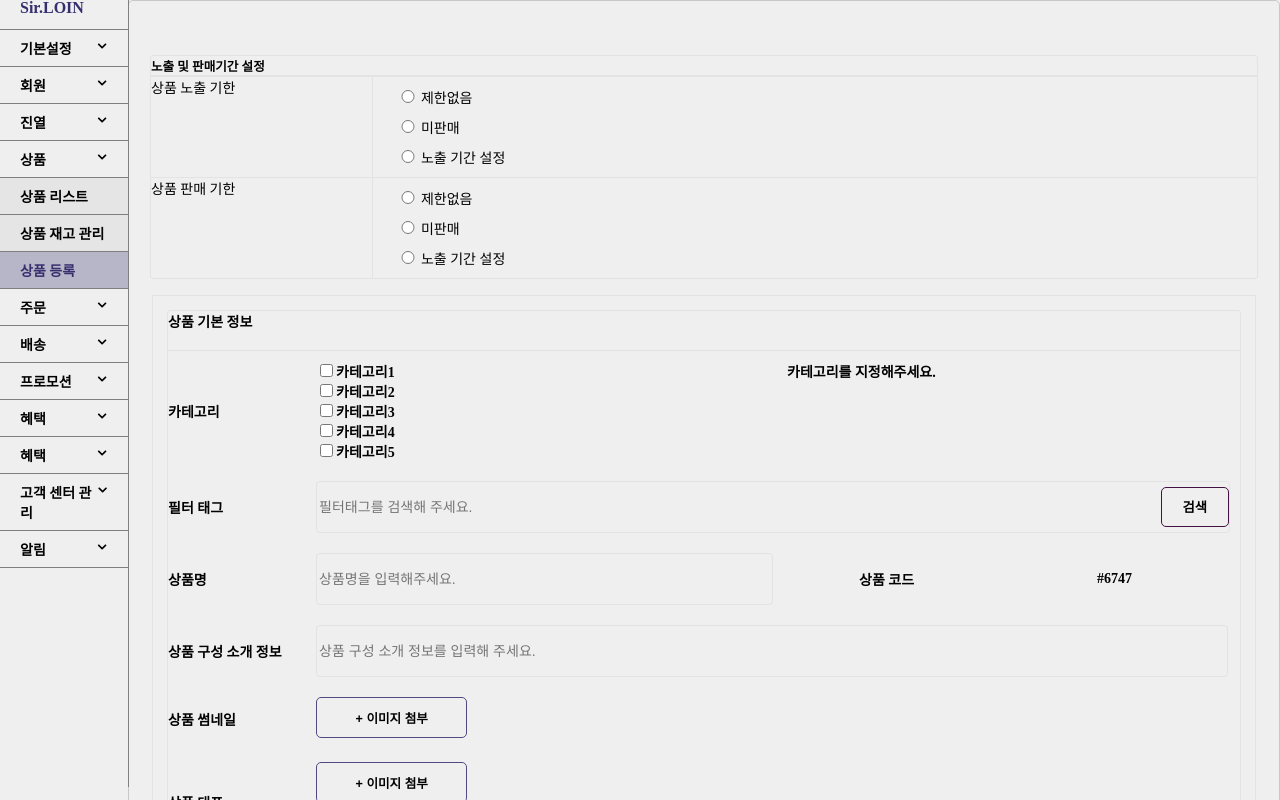
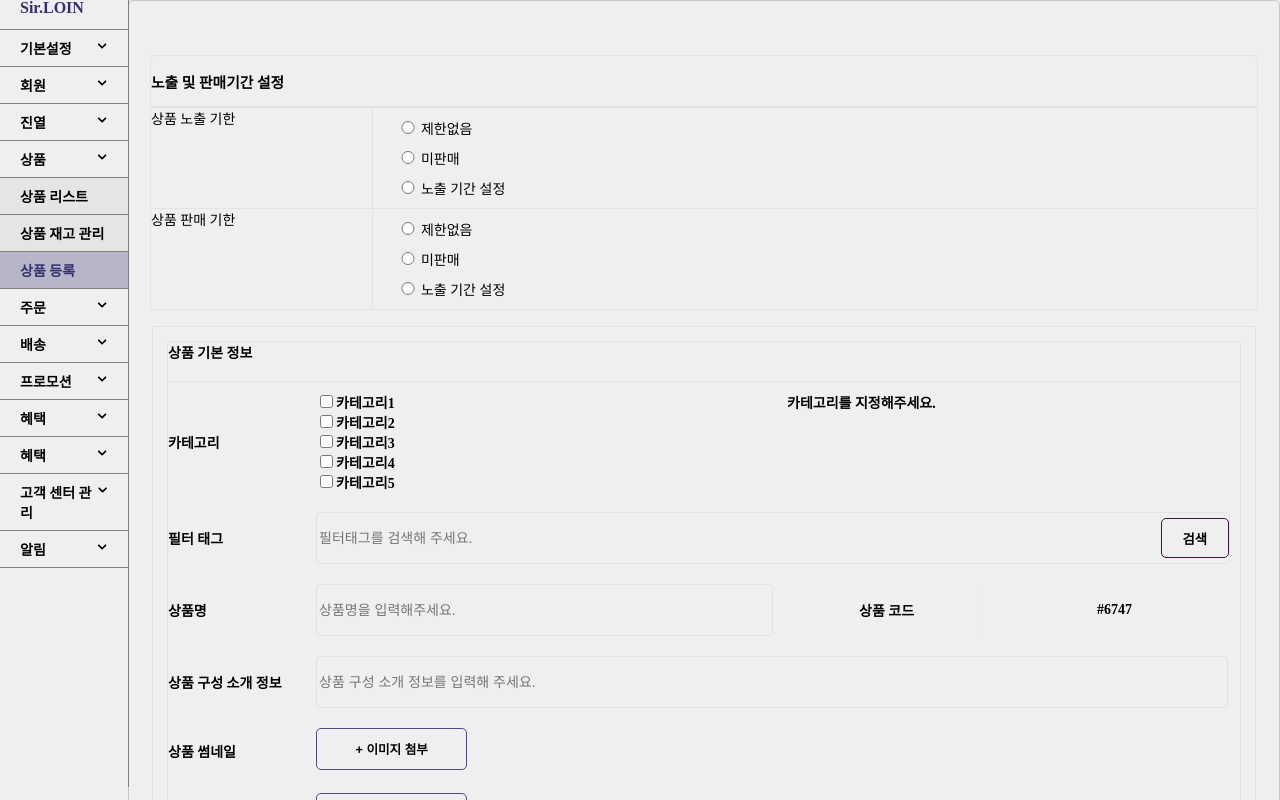
Before and after one commit to yunred/1stweek-sirloin-task, a React (Create React App) app: page / in a window 1280 px wide. Shown: the top 800 px of the page. Built offline with nearby package versions, Linux system fonts and the light colour scheme.

Commit message:
Modify: ProductSalesperiod 폴더 글씨 크기 수정

```diff
--- a/src/Component/ProductSalesperiod/index.js
+++ b/src/Component/ProductSalesperiod/index.js
@@ -5,7 +5,9 @@ import * as Style from "./style";
 export const PSheader = () => {
   return (
     <>
-      <Style.ProductContainer>노출 및 판매기간 설정</Style.ProductContainer>
+      <Style.ProductContainer>
+        <h3>노출 및 판매기간 설정</h3>
+      </Style.ProductContainer>
     </>
   );
 };
```
